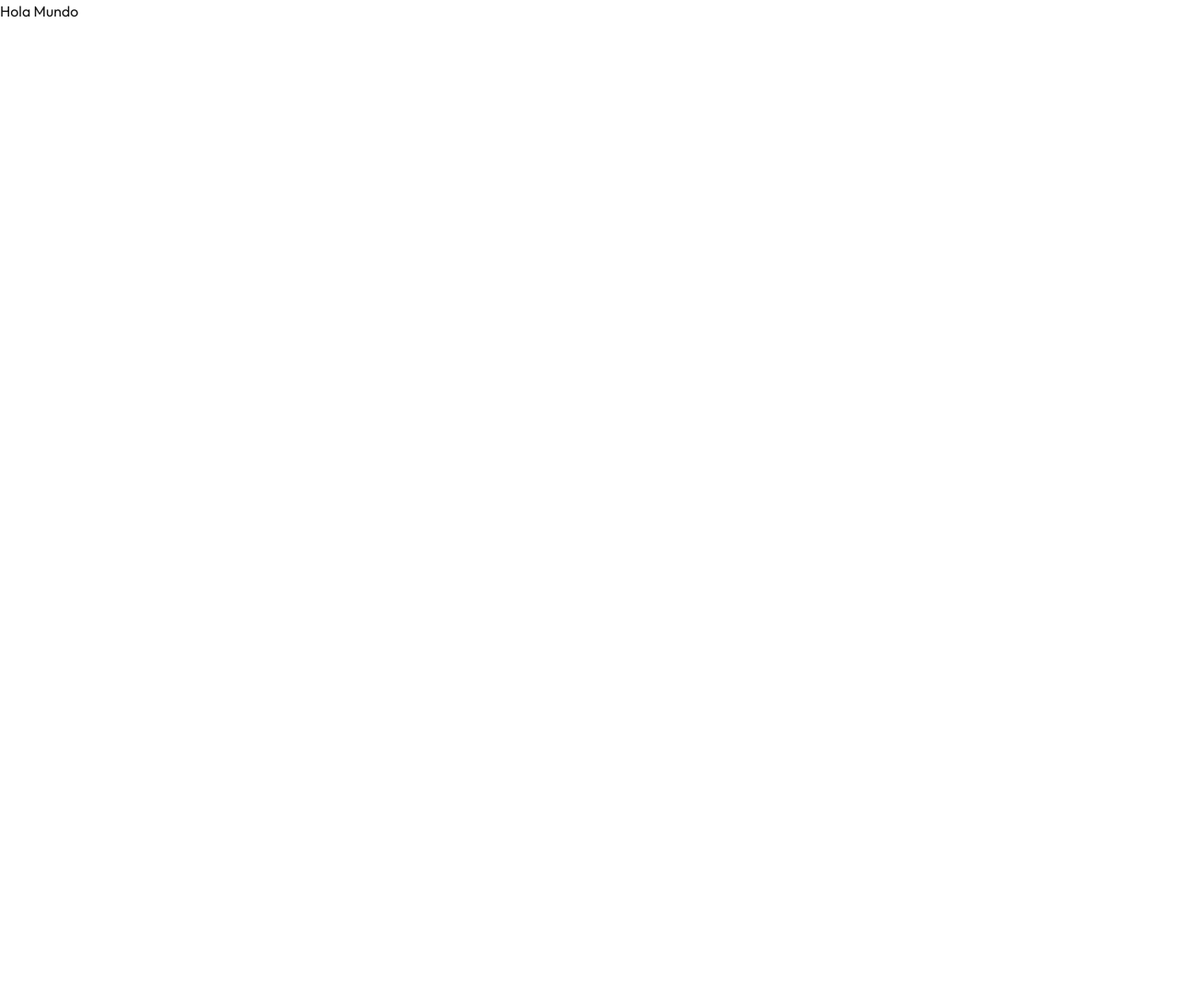
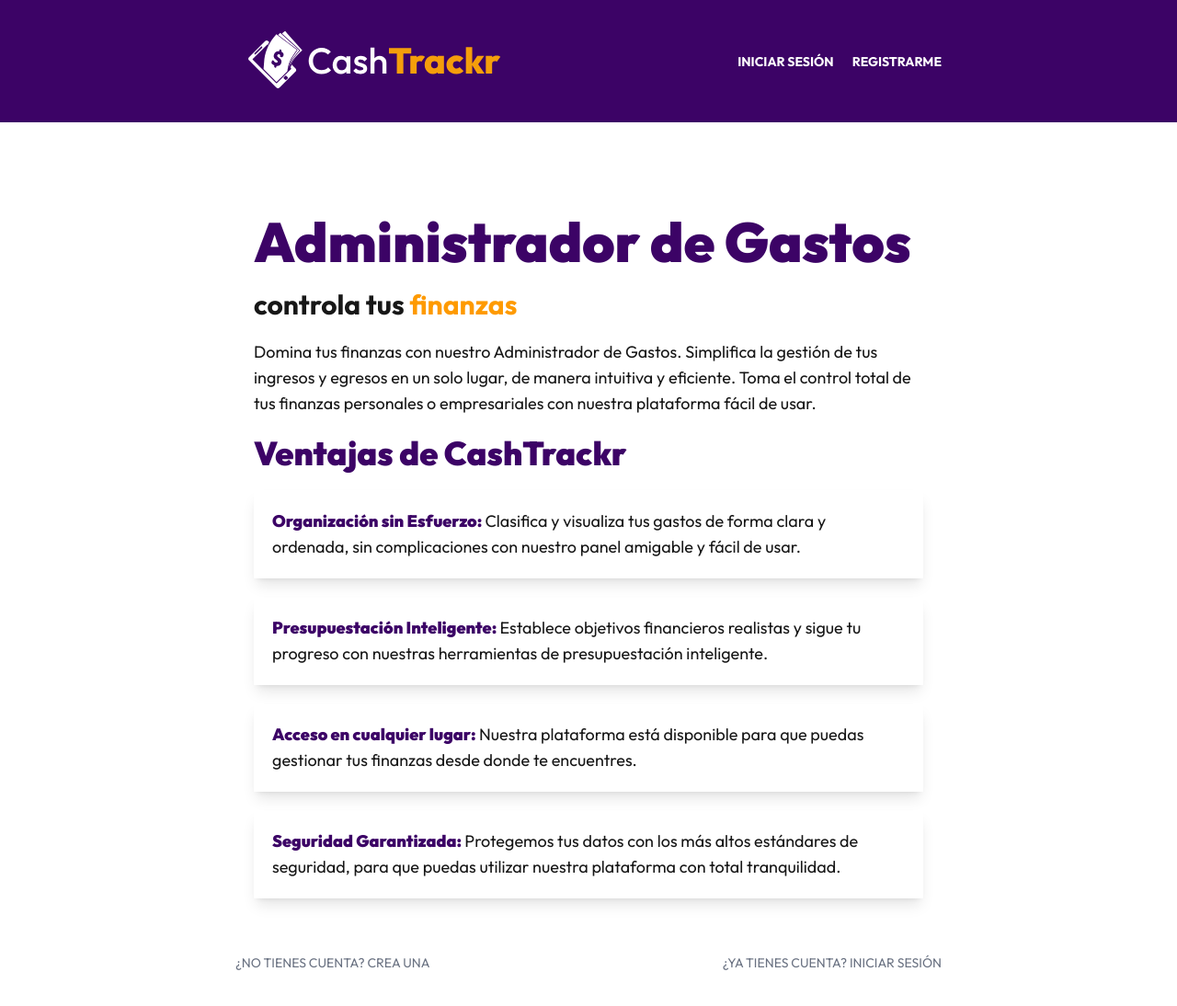
Before and after one commit to xalejandrow/cashtrackr_frontend_next, a Next.js app: page / in a window 1280 px wide. Shown: the top 1094 px of the page at 92% size. Before the commit the page ends 800 px from the top, so only its background shows below. Built offline with nearby package versions, Linux system fonts and the light colour scheme.

Commit message:
Vamos a finalizar nuestro proyecto!

```diff
--- a/app/auth/layout.tsx
+++ b/app/auth/layout.tsx
@@ -1,5 +1,6 @@
 import Logo from "@/components/ui/Logo";
 import ToastNotification from "@/components/ui/ToastNotification";
+import Link from "next/link";
 
 export default function AuthLayout({
   children,
@@ -11,7 +12,9 @@ export default function AuthLayout({
         <div className="lg:grid lg:grid-cols-2 lg:min-h-screen">
             <div className="flex-justify-center bg-purple-950 bg-auth bg-no-repeat bg-left-bottom">
                 <div className="w-96 py-10 lg:py-20">
-                    <Logo />
+                    <Link href={'/'} >
+                        <Logo />
+                    </Link>
                 </div>
             </div>
             <div className="p-10 lg:py-28">
--- a/app/page.tsx
+++ b/app/page.tsx
@@ -1,7 +1,65 @@
+import Logo from "@/components/ui/Logo";
+import Link from "next/link";
 
 export default function Home() {
   return (
-    <h1 >Hola Mundo</h1>
-    // <h1 className="text-6xl">Hola Mundo en Next.js</h1>
+    <>
+
+      <header className=" bg-purple-950 py-5">
+        <div className="max-w-3xl mx-auto flex flex-col lg:flex-row items-center">
+          <div className="w-96 lg:w-[500px]">
+            <Logo />
+          </div>
+          <nav className="flex flex-col lg:flex-row lg:justify-end gap-5 w-full ">
+            <Link
+              href='/auth/login'
+              className="font-bold text-white hover:text-amber-500 uppercase text-sm text-center"
+            >Iniciar Sesión</Link>
+            <Link
+              href='/auth/register'
+              className="font-bold text-white hover:text-amber-500 uppercase text-sm text-center"
+            >Registrarme</Link>
+          </nav>
+        </div>
+      </header>
+
+      <main className=" max-w-3xl mx-auto p-5 space-y-5 mt-20">
+        <h1 className="font-black text-4xl lg:text-6xl text-purple-950">Administrador de Gastos</h1>
+        <p className="text-3xl font-bold">controla tus <span className="text-amber-500">finanzas</span></p>
+        <p className="text-lg">Domina tus finanzas con nuestro Administrador de Gastos. Simplifica la gestión de tus ingresos y egresos en un solo lugar, de manera intuitiva y eficiente. Toma el control total de tus finanzas personales o empresariales con nuestra plataforma fácil de usar.</p>
+
+        <h2 className="font-black text-4xl text-purple-950 ">Ventajas de CashTrackr</h2>
+
+        <ol className="grid grid-cols-1 gap-5 items-start">
+          <li className="p-5 shadow-lg text-lg">
+            <span className="text-purple-950 font-black">Organización sin Esfuerzo: </span>
+            Clasifica y visualiza tus gastos de forma clara y ordenada, sin complicaciones con nuestro panel amigable y fácil de usar.
+          </li>
+          <li className="p-5 shadow-lg text-lg">
+            <span className="text-purple-950 font-black">Presupuestación Inteligente: </span>
+            Establece objetivos financieros realistas y sigue tu progreso con nuestras herramientas de presupuestación inteligente.
+          </li>
+          <li className="p-5 shadow-lg text-lg">
+            <span className="text-purple-950 font-black">Acceso en cualquier lugar: </span>
+            Nuestra plataforma está disponible para que puedas gestionar tus finanzas desde donde te encuentres.
+          </li>
+          <li className="p-5 shadow-lg text-lg">
+            <span className="text-purple-950 font-black">Seguridad Garantizada: </span>
+            Protegemos tus datos con los más altos estándares de seguridad, para que puedas utilizar nuestra plataforma con total tranquilidad.
+          </li>
+        </ol>
+      </main>
+
+      <nav className="flex flex-col lg:flex-row lg:justify-between gap-5 mt-10 pb-20 max-w-3xl mx-auto ">
+          <Link
+            href="/auth/register"
+            className="text-gray-500 text-sm uppercase text-center"
+          >¿No tienes cuenta? Crea una</Link>
+          <Link
+            href="/auth/login"
+            className="text-gray-500 text-sm uppercase text-center"
+          >¿Ya tienes cuenta? Iniciar Sesión</Link>
+        </nav>
+    </>
   );
 }
```
